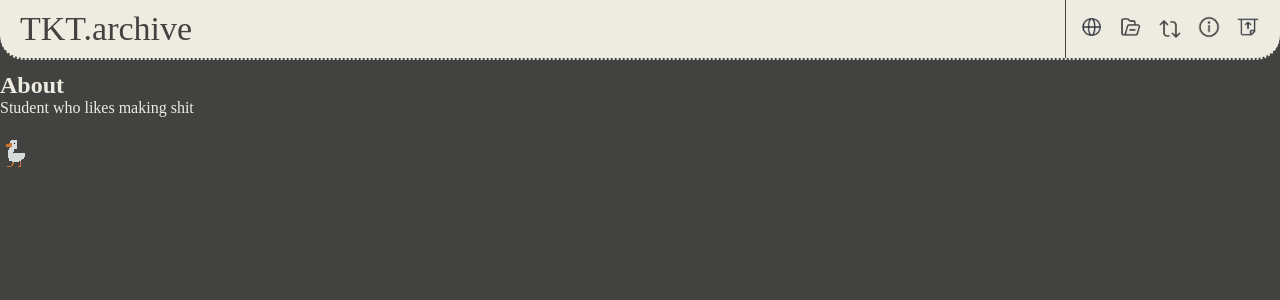
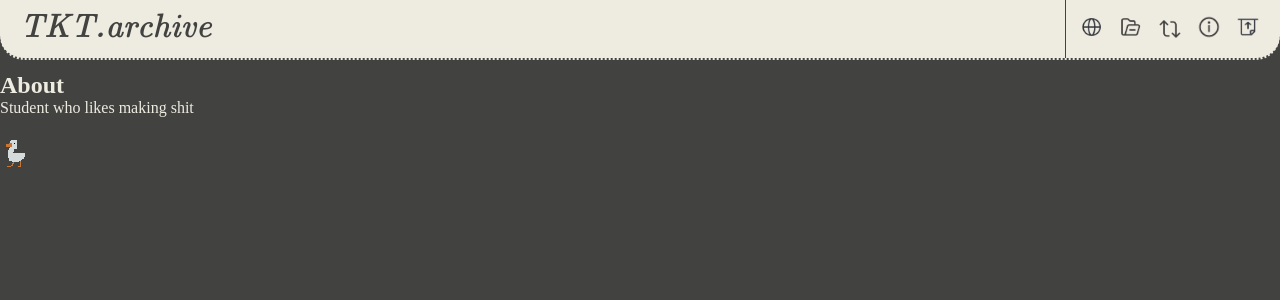
Before and after one commit to robotcomputer/tkt.archive, a PHP site: page /about.html in a window 1280 px wide. Shown: the top 300 px of the page. Run offline with PHP 8.4, Linux system fonts and the light colour scheme; some web fonts are replaced.

Commit message:
if this is the fix im going to freak

```diff
--- a/css/style.css
+++ b/css/style.css
@@ -11,7 +11,7 @@ color: #EEEBE1;
 /*font*/
 @font-face {
   font-family:'jsMath-cmti10';
-  src: url('./fonts\jsmath-cmti10.woff');
+  src: url('./fonts/jsmath-cmti10.woff');
   font-style: italic;
 }
 
```
